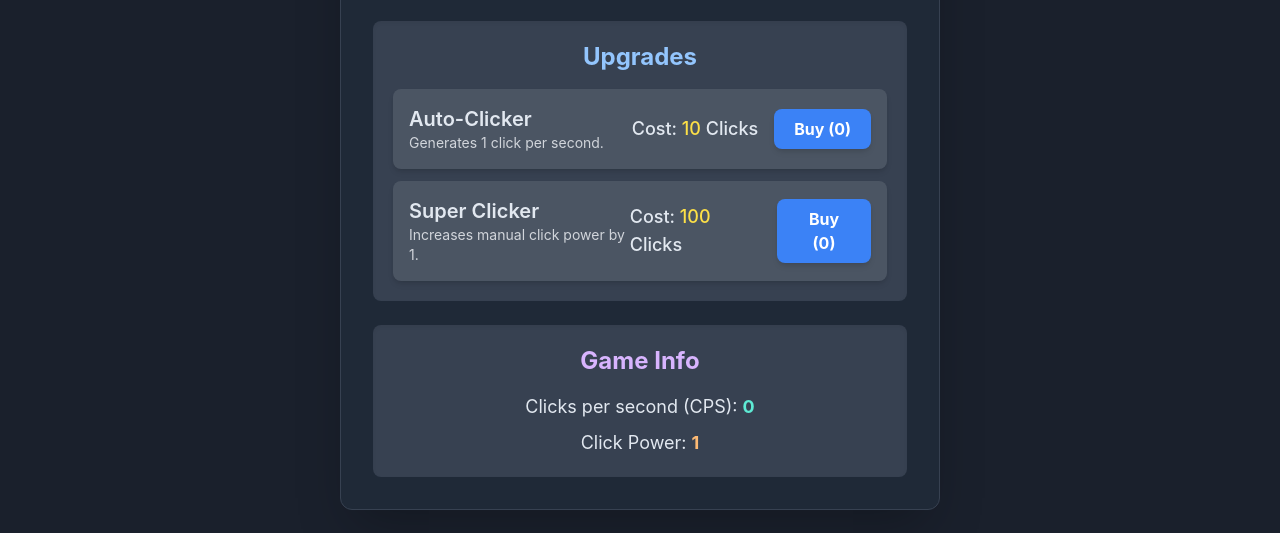
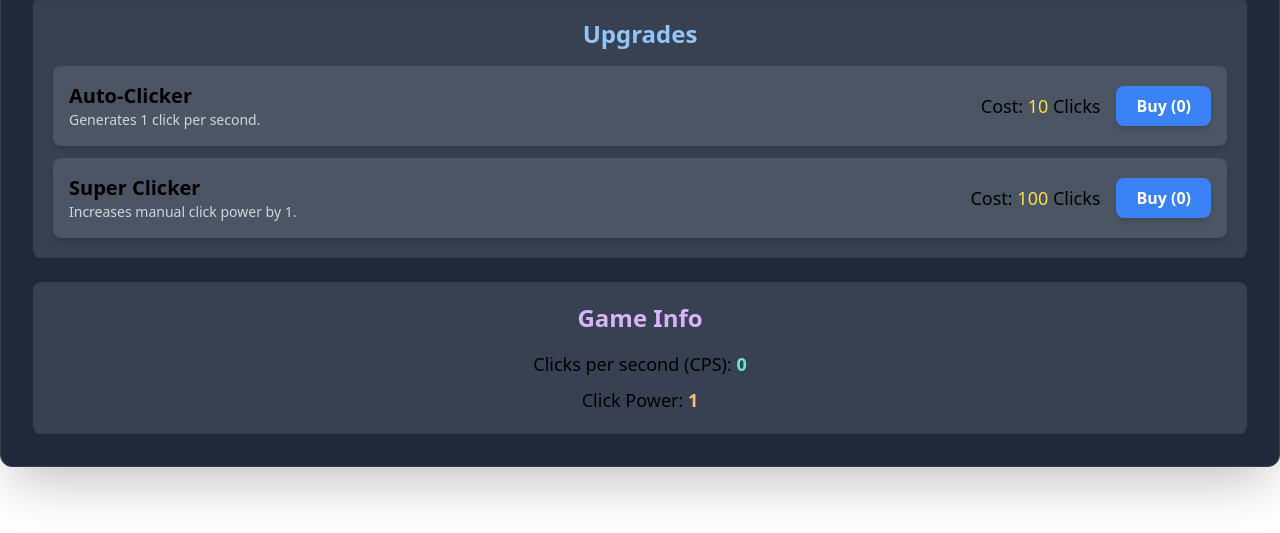
Before and after one commit to selenacohenlin/fifi-empire, a plain HTML site: page index.html in a window 1280 px wide. Shown: the part 267-800 px from the top of the page. Drawn offline with nearby package versions, Linux system fonts and the light colour scheme.

Commit message:
Update index.html

```diff
--- a/index.html
+++ b/index.html
@@ -6,46 +6,7 @@
     <title>Simple Incremental Game</title>
     <!-- Tailwind CSS CDN -->
     <script src="https://cdn.tailwindcss.com"></script>
-    <style>
-        /* Custom styles for Inter font and general body styling */
-        body {
-            font-family: 'Inter', sans-serif;
-            background-color: #1a202c; /* Dark background */
-            color: #e2e8f0; /* Light text */
-            display: flex;
-            justify-content: center;
-            align-items: center;
-            min-height: 100vh;
-            margin: 0;
-            padding: 1rem; /* Add some padding for smaller screens */
-            box-sizing: border-box; /* Include padding in element's total width and height */
-        }
 
-        /* Responsive adjustments for the game container */
-        .game-container {
-            width: 100%;
-            max-width: 600px; /* Max width for desktop */
-        }
-
-        /* Custom scrollbar for better aesthetics */
-        ::-webkit-scrollbar {
-            width: 8px;
-        }
-
-        ::-webkit-scrollbar-track {
-            background: #2d3748; /* Darker track */
-            border-radius: 10px;
-        }
-
-        ::-webkit-scrollbar-thumb {
-            background: #4a5568; /* Lighter thumb */
-            border-radius: 10px;
-        }
-
-        ::-webkit-scrollbar-thumb:hover {
-            background: #6b7280; /* Even lighter on hover */
-        }
-    </style>
 </head>
 <body class="antialiased">
     <div class="game-container bg-gray-800 p-6 md:p-8 rounded-xl shadow-2xl border border-gray-700">
```
